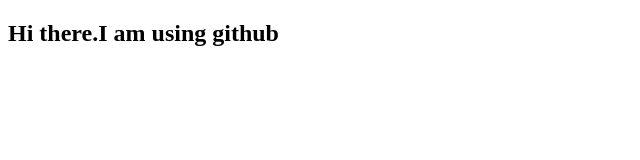
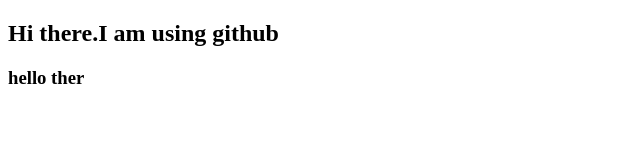
Before and after one commit to shohankazi/Portfolio-project, a plain HTML site: page index.html in a window 1280 px wide. Shown: the full height of the page, 0-640 px from the left. Drawn offline with Linux system fonts and the light colour scheme.

Commit message:
added new header

```diff
--- a/index.html
+++ b/index.html
@@ -7,5 +7,6 @@
 </head>
 <body>
 <h2>Hi there.I am using github</h2>
+<h3>hello ther</h3>
 </body>
 </html>
```
